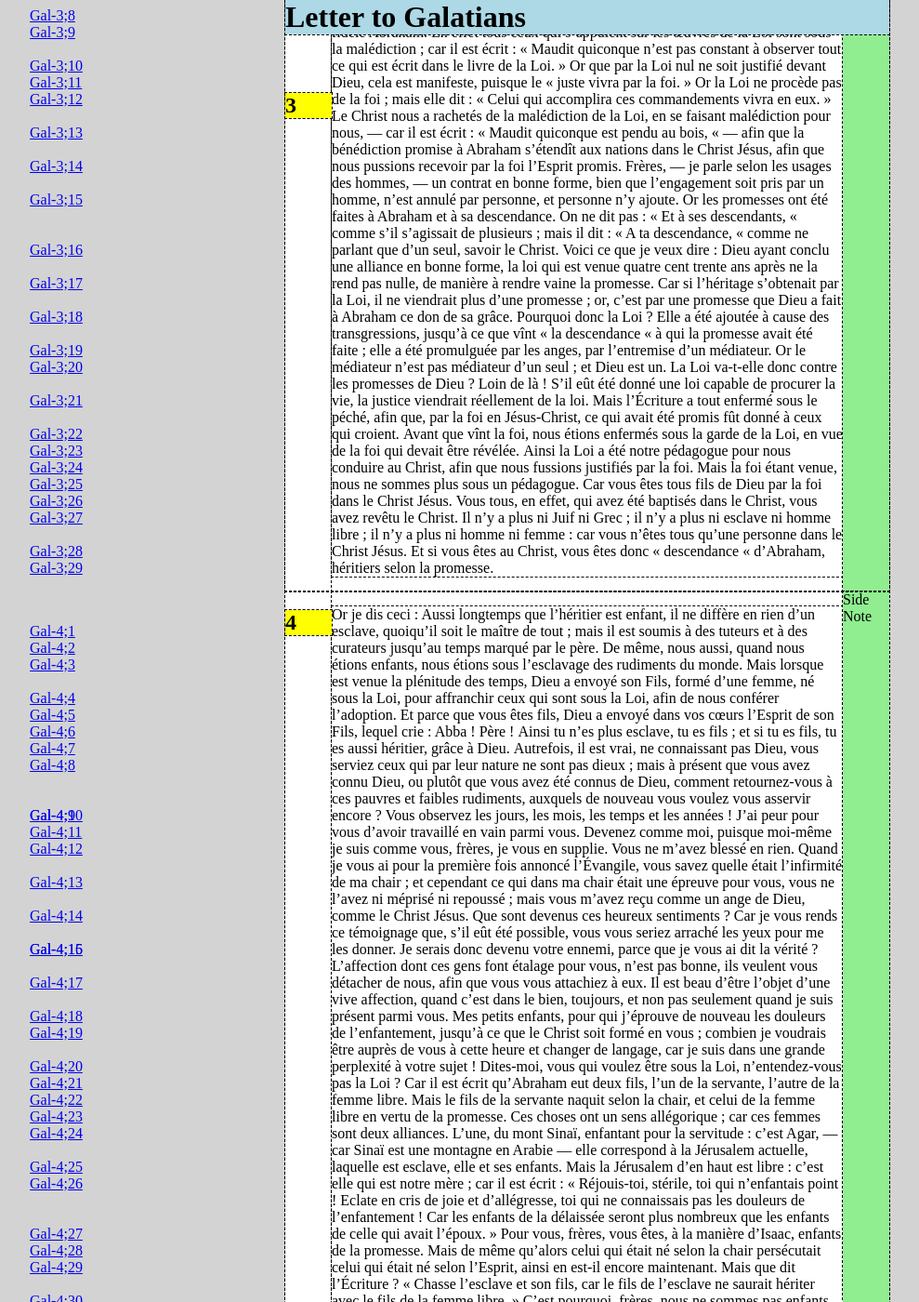
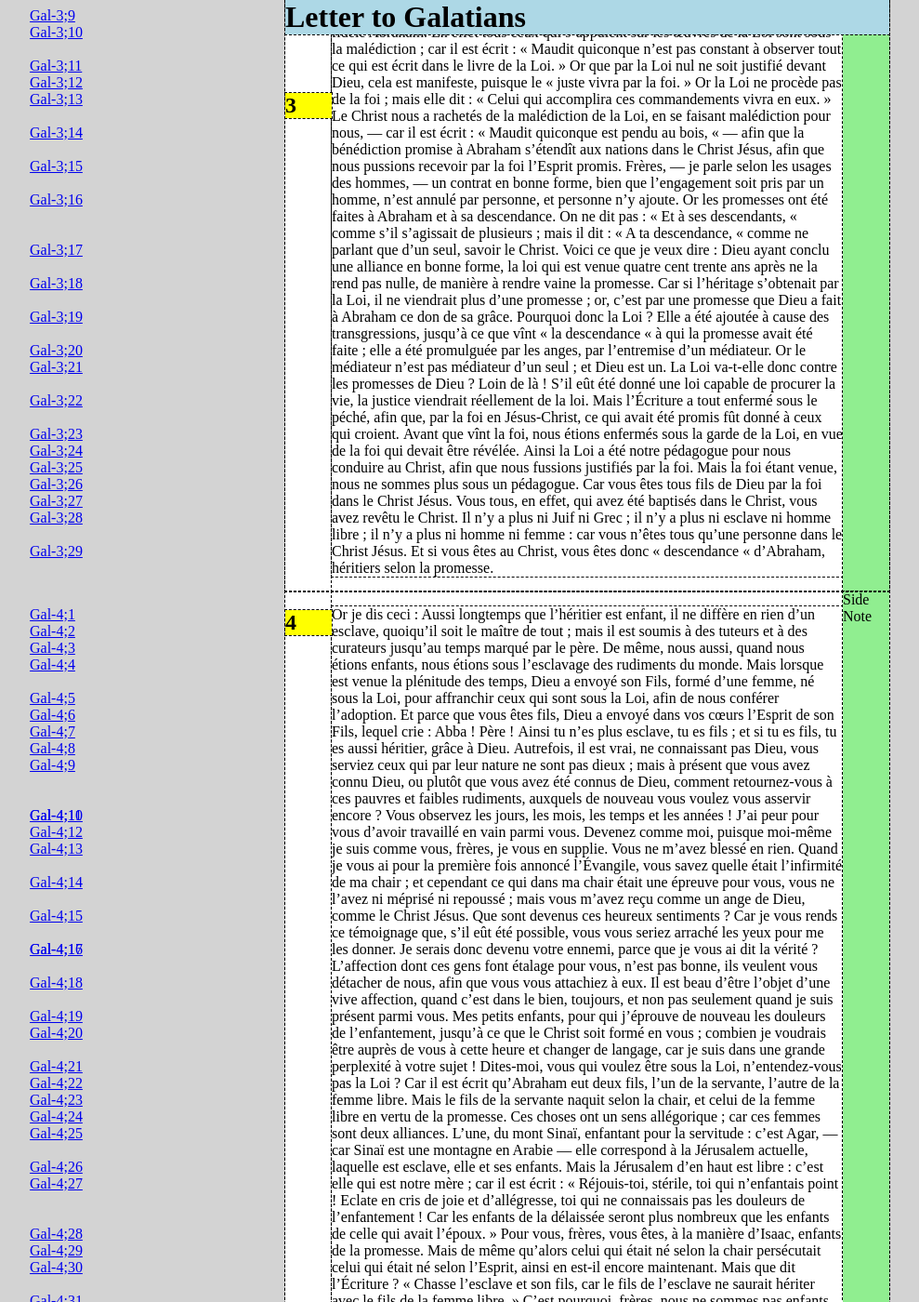
Before and after one commit to dreanod/dreanod.github.io, a Jekyll site: the page built from galatian2.html, in a window 1280 px wide and 1400 px high, scrolled down 1634 px. Shown: the whole window at 93% size, without its empty margins (8-997 px from the left). Built offline with Jekyll 4.4.1, drawn with Linux system fonts in a browser that asks for light colours; some of the changed text lies outside the part shown.

Commit message:
Update galatian2.html

```diff
--- a/galatian2.html
+++ b/galatian2.html
@@ -259,11 +259,11 @@ text:
       <p>
         {% for verse in paragraph %}
         <span class='verse'>
+	  <span class='verse-ref'>
+            <a href='#'>{{ page.abbreviation }}-{{ chapter[0] }};{{ verse[0] }}</a>
+          </span>
           <sup>{{ verse[0] }}</sup>
           {{ verse[1] }}
-          <span class='verse-ref'>
-            <a href='#'>{{ page.abbreviation }}-{{ chapter[0] }};{{ verse[0] }}</a>
-          </span>
         </span>
         {% endfor %}
       </p>
```
